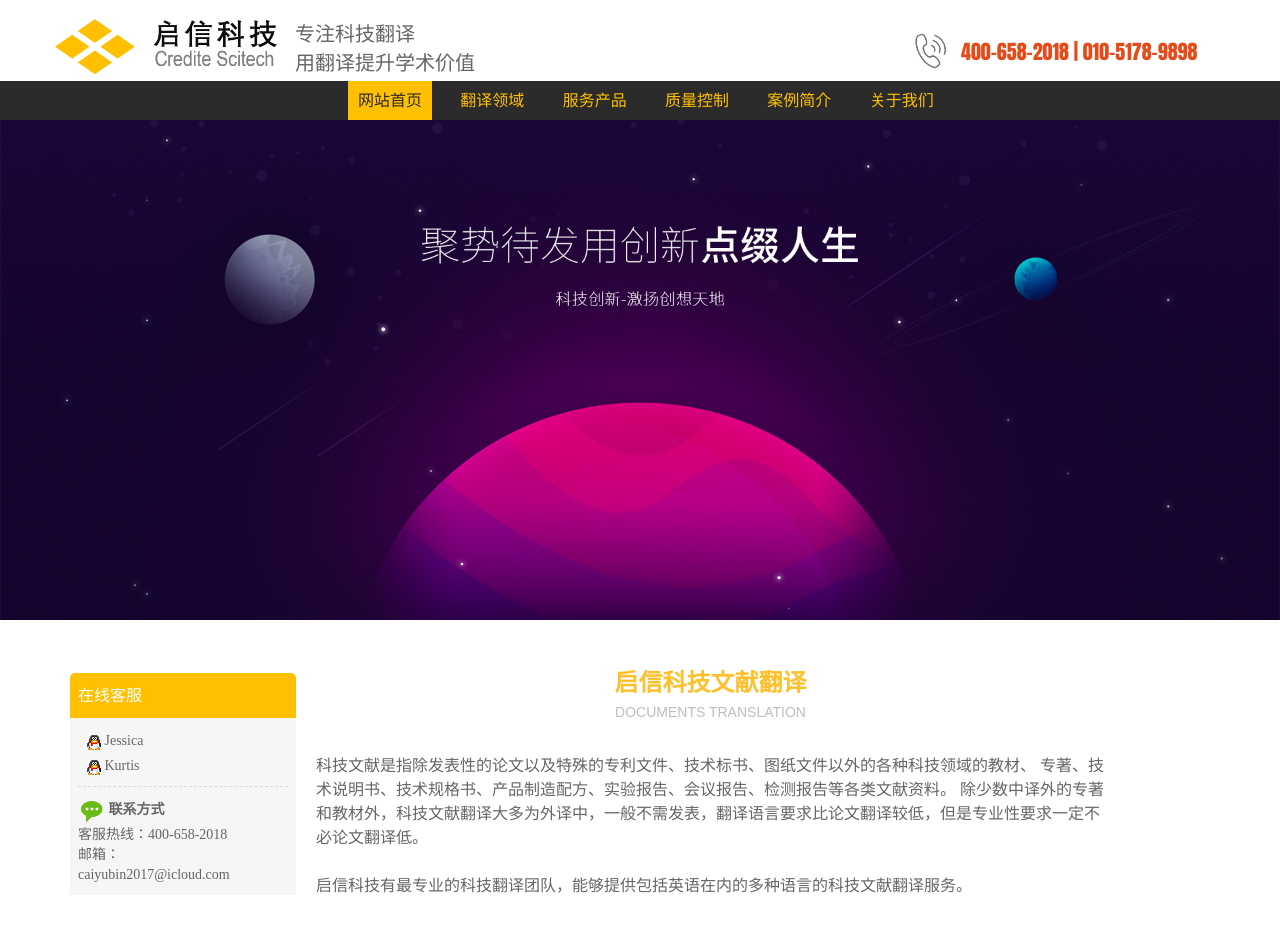
After one commit to Maoxie/CrediteScitech, a Flask app: template app/templates/production-1.html in a window 1280 px wide. The commit adds this page. Shown: the top 945 px of the page. Run offline with Flask 2, Linux system fonts and the light colour scheme; the template is opened without the code that fills it, so the values that code supplies are empty; some libraries are stand-ins or nearby versions; some web fonts are replaced.

Commit message:
production-1 page

```diff
--- a/app/static/css/app.css
+++ b/app/static/css/app.css
@@ -495,7 +495,10 @@
 }
 .banner-1{
     height: 320px;
-    background: url('../media/other-pics/banner-1.jpg') center;
+    background-image: url('../media/other-pics/banner-1.jpg');
+    background-size: cover;
+    background-position: 50% 50%;
+    background-repeat: no-repeat;
 }
 .banner-2{
     height: 500px;
@@ -613,6 +616,7 @@
 #profession-content{
     margin: auto 5%;
 }
+#production-content .layout-table,
 #profession-content .layout-table{
     width: 100%;
     min-width: 1150px;
@@ -643,7 +647,8 @@
     height: 40px;
     width: 100%;
 }
-#profession-content .nav-item.active{
+#profession-content .nav-item.active,
+#profession-content .nav-item:hover{
     color: #ffc001;
 }
 #profession-content .nav-item span{
@@ -726,3 +731,88 @@
     font-size: 14px;
     line-height: 41px;
 }
+#production-content .in-content-title,
+#production-1 .in-content-title{
+    margin: 0;
+}
+#production-content .sidebar-customer-service{
+    width: 226px;
+    height: auto;
+    font-size: 14px;
+    color: rgb(102, 102, 102);
+    padding: 50px 0;
+}
+#production-content .sidebar-customer-service .title{
+    width: auto;
+    height: 45px;
+    line-height: 45px;
+    color: white;
+    font-size: 16px;
+    padding: 0 8px;
+    border-radius: 5px 5px 0 0;
+}
+#production-content .sidebar-customer-service .content{
+    width: auto;
+    padding: 10px 8px;
+    background: rgb(246, 246, 246);
+}
+#production-content .sidebar-customer-service .tencent-qq-link{
+    line-height: 25px;
+}
+#production-content .seperator-line{
+    height: 0;
+    width: 100%;
+    border-bottom: dashed rgb(217, 217, 217) 1px;
+    margin: 8px 0;
+}
+#production-content .sidebar-customer-service .contact-title{
+    line-height: 30px;
+}
+#production-content .contents{
+    width: 789px;
+    margin: 50px 20px;
+    font-size: 16px;
+    color: rgb(102, 102, 102);
+    line-height: 24px;
+}
+#production-content .contents .title{
+    text-align: center;
+}
+#production-content .contents .passage{
+    margin: 26px 0;
+}
+#production-other-sections{
+    font-size: 16px;
+    color: rgb(102, 102, 102);
+    line-height: 24px;
+}
+#production-other-sections .production-1.other-section-1{
+    height: 797px;
+    background: url('../media/index/in-index-bk-3.jpg') center;
+}
+#production-othier-sections .production-1.other-section-1 .content-inner{
+    height: 797px;
+}
+#production-other-sections .icon{
+    font-family: icomoon;
+    font-size: 78px;
+}
+#production-other-sections .production-1.other-section-1 .passage-1{
+    position: absolute;
+    top: 174px;
+    left: 687px;
+    width: 433px;
+    height: 242px;
+}
+#production-other-sections .production-1.other-section-1 .passage-1 .text{
+    margin-top: 26px;
+    color: rgb(222, 222, 222);
+}
+#production-other-sections .production-1.other-section-1 .passage-2{
+    position: absolute;
+    top: 151px;
+    left: 88px;
+    width: 382px;
+    height: auto;
+    text-align: right;
+}
--- /dev/null
+++ b/app/templates/production-1.html
@@ -0,0 +1,63 @@
+{#启信科技文献翻译#}
+{% extends "production-base.html" %}
+
+{% block production_title %}启信科技文献翻译{% endblock %}
+{% block production_title_en %}DOCUMENTS TRANSLATION{% endblock %}
+
+{% block prodution_introduction %}
+科技文献是指除发表性的论文以及特殊的专利文件、技术标书、图纸文件以外的各种科技领域的教材、
+专著、技术说明书、技术规格书、产品制造配方、实验报告、会议报告、检测报告等各类文献资料。
+除少数中译外的专著和教材外，科技文献翻译大多为外译中，一般不需发表，翻译语言要求比论文翻译较低，但是专业性要求一定不必论文翻译低。<br />
+<br />
+启信科技有最专业的科技翻译团队，能够提供包括英语在内的多种语言的科技文献翻译服务。
+{% endblock %}
+
+{% block production_content %}
+{% endblock %}
+
+{% block production_other_sections %}
+<section class="container-fluid production-1 other-section-1">
+    <div class="content-inner">
+        <div class="passage-1">
+            <div class="in-content-title"><b>我们的优势</b></div>
+            <div class="in-content-subtitle">OUR ADVANTAGES</div>
+            <p class = "text">
+                我们的团队是我们的最大优势，在科技文献翻译方面，我们整合了各个行业的优秀翻译人才，
+                他们都同时具备该行业的从业背景和良好的语言驾驭能力，从而能够保证专业知识准确无误，
+                语言表达基本合格。在此基础上，我们再由外语专业的资深编校专家进行语言审校，
+                最终打造出语言与专业性俱佳的科技翻译。
+            </p>
+        </div>
+        <table class="passage-2">
+            <tr>
+                <td class="text">
+                    <h3 class="title">纯人工精细翻译</h3>
+                    <p>完全使用人工翻译，不跟随行业使用AI软件的风气，杜绝AI翻译带来的直译错误，坚持工匠精神，打磨高端品质</p>
+                </td>
+                <td class="icon">&#xe945;</td>
+            </tr>
+            <tr>
+                <td class="text">
+                    <h3 class="title">百分百品质保障</h3>
+                    <p>六阶段品质管控体系保证翻译质量始终如一，严密的保密措施，确保每一位客户的信息安全</p>
+                </td>
+                <td class="icon">&#xe9fc;</td>
+            </tr>
+            <tr>
+                <td class="text">
+                    <h3 class="title">双重审校</h3>
+                    <p>百分百坚持双重审校（译者自审+专业编校二审），可按客户要求提供译、审两稿</p>
+                </td>
+                <td class="icon">&#xeac1;</td>
+            </tr>
+            <tr>
+                <td class="text">
+                    <h3 class="title">一对一服务</h3>
+                    <p>一对一贴心服务，时刻了解客户需求，并将其反馈到服务流程里</p>
+                </td>
+                <td class="icon">&#xe952;</td>
+            </tr>
+        </table>
+    </div>
+</section>
+{% endblock %}
```
